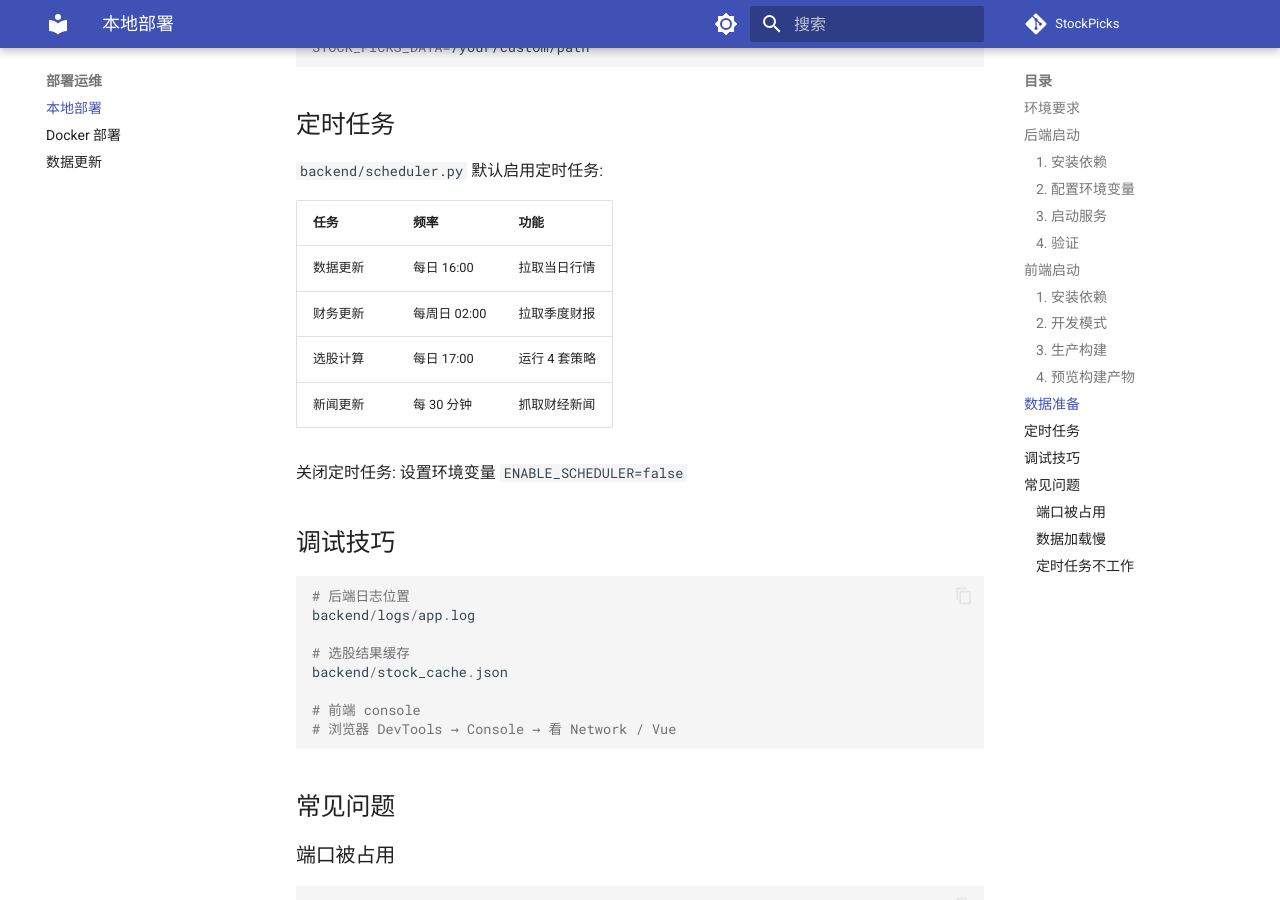
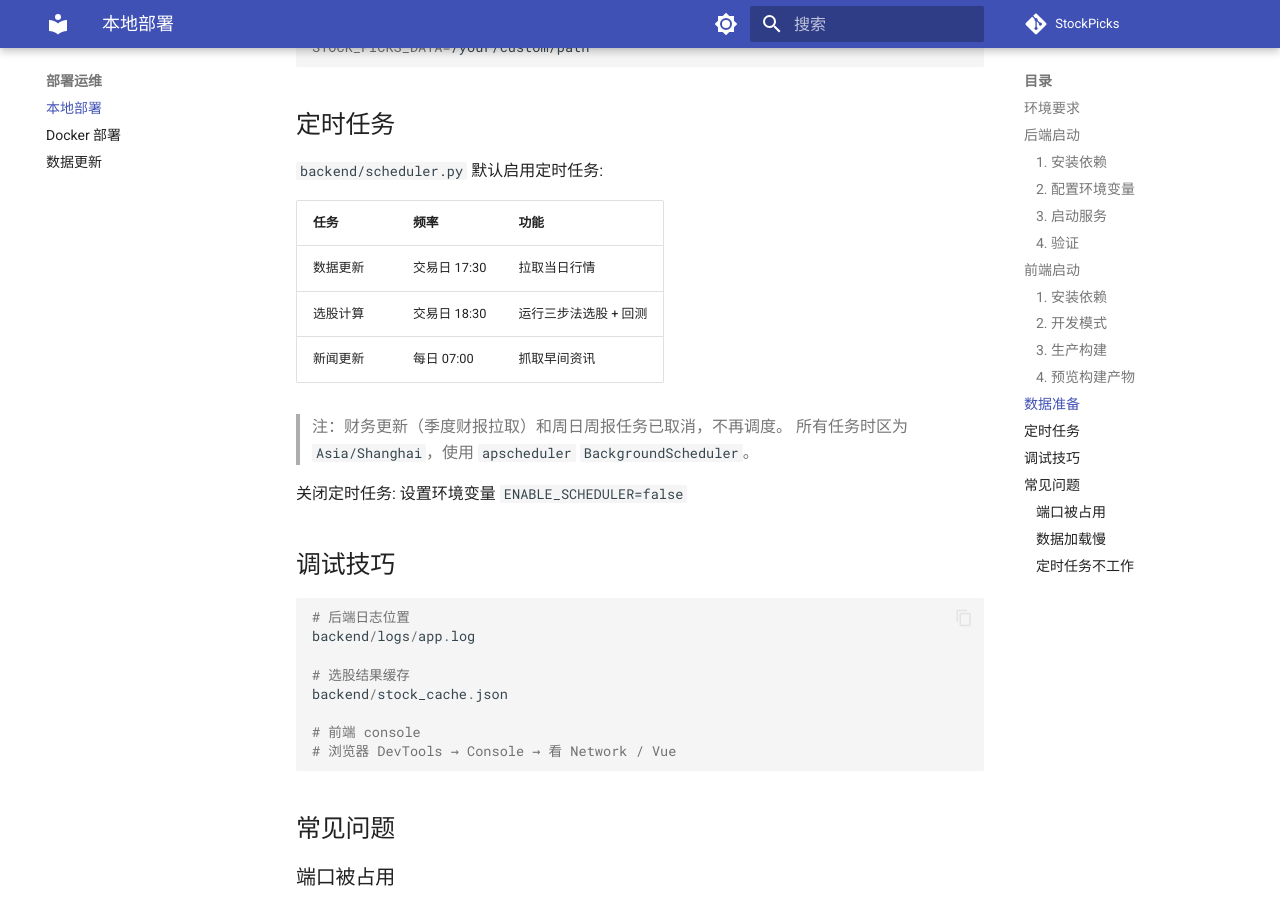
Before and after one commit to wadewen1221/StockPicks, an MkDocs documentation site: the page built from docs/deployment/local.md, in a window 1280 px wide and 900 px high, scrolled down 2428 px. Built offline with MkDocs 1.6.1 and Material for MkDocs 9.7.7, drawn with Linux system fonts in a browser that asks for light colours; comment, search, counter and statistics services are not loaded.

Commit message:
docs(local): 修正定时任务表 - 与 scheduler.py 实际一致

```diff
--- a/docs/deployment/local.md
+++ b/docs/deployment/local.md
@@ -113,10 +113,12 @@ STOCK_PICKS_DATA=/your/custom/path
 
 | 任务 | 频率 | 功能 |
 | --- | --- | --- |
-| 数据更新 | 每日 16:00 | 拉取当日行情 |
-| 财务更新 | 每周日 02:00 | 拉取季度财报 |
-| 选股计算 | 每日 17:00 | 运行 4 套策略 |
-| 新闻更新 | 每 30 分钟 | 抓取财经新闻 |
+| 数据更新 | 交易日 17:30 | 拉取当日行情 |
+| 选股计算 | 交易日 18:30 | 运行三步法选股 + 回测 |
+| 新闻更新 | 每日 07:00 | 抓取早间资讯 |
+
+> 注：财务更新（季度财报拉取）和周日周报任务已取消，不再调度。
+> 所有任务时区为 `Asia/Shanghai`，使用 `apscheduler` `BackgroundScheduler`。
 
 关闭定时任务: 设置环境变量 `ENABLE_SCHEDULER=false`
 
```
